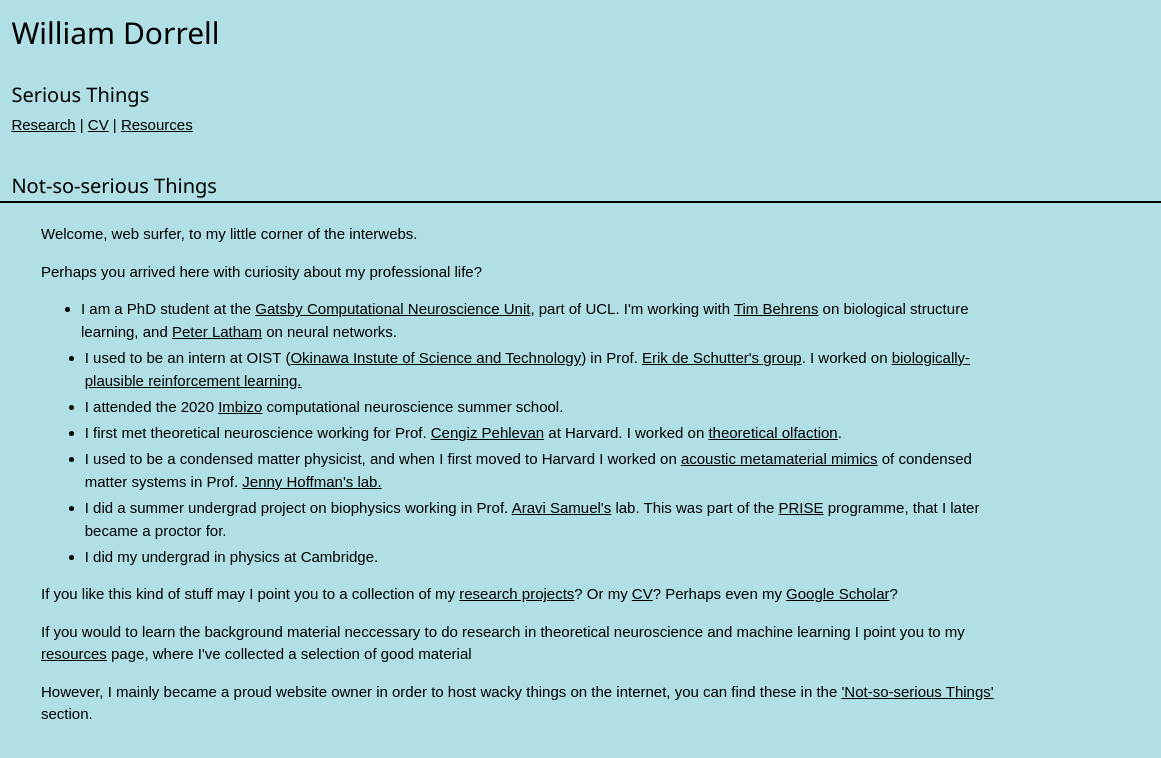
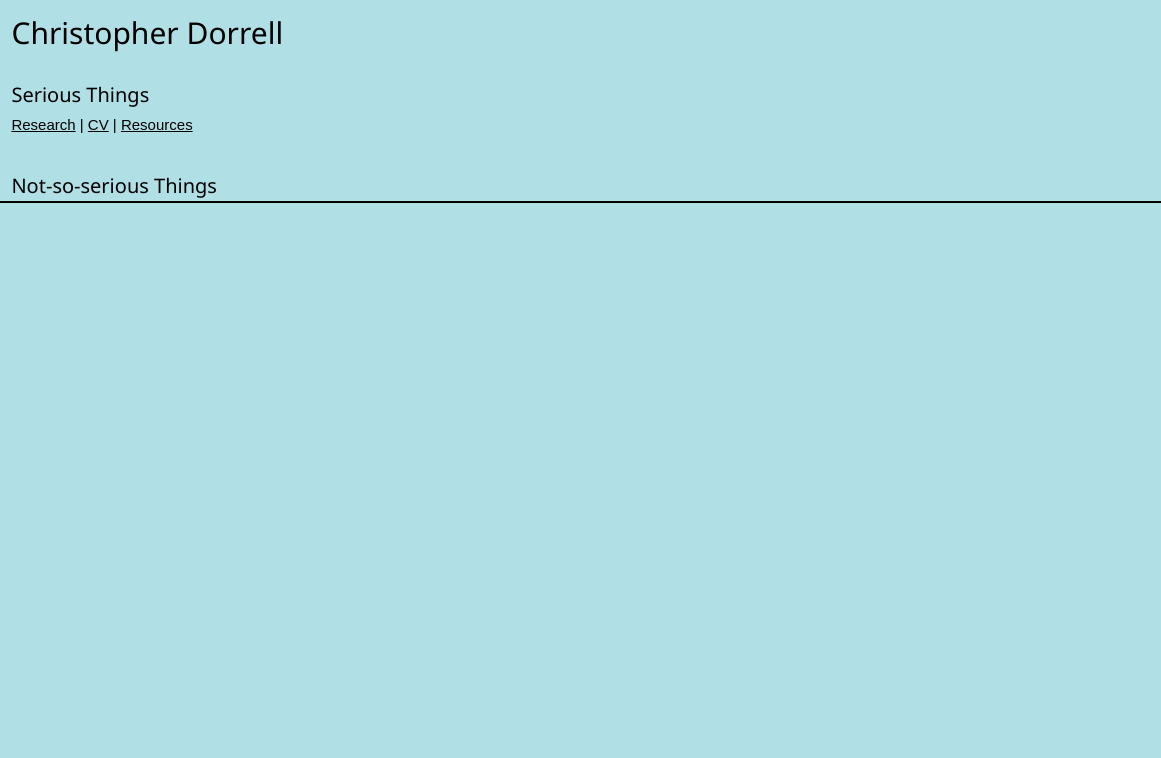
Before and after one commit to Chris-Dorrell/Chris-Dorrell.github.io, a plain HTML site: page index.html in a window 1280 px wide. Shown: the full height of the page, 119-1280 px from the left. Drawn offline with nearby package versions, Linux system fonts and the light colour scheme.

Commit message:
Remove infidel William's name

```diff
--- a/index.html
+++ b/index.html
@@ -1,7 +1,7 @@
 <!DOCTYPE html>
 <html lang="en-UK">
 <head>
-  <title>Will's Wild Website</title>
+  <title>Chris's Homegrown Website</title>
   <meta charset="UTF-8">
   <meta name="viewport" content="width=device-width, initial-scale=1">
   <link rel="stylesheet" href="https://www.w3schools.com/w3css/4/w3.css">
@@ -16,27 +16,11 @@
 	</div>
 
 	<div id="Text"  style = "float:left;text-align:left;margin-left:15px;font-family: Arial;">
-		<h2><a href = "index.html" style = "text-decoration: none;">William Dorrell</a></h2>
+		<h2><a href = "index.html" style = "text-decoration: none;">Christopher Dorrell</a></h2>
 	    <h4 style = "margin-top: 1.25em;margin-bottom:0em"> <a href = "index.html" style = "text-decoration: none;">Serious Things</a> </h4>
 	    <p style = "margin-top: 0.25em;"> <a href = "research.html">Research</a> | <a href="CV.html">CV</a> | <a href = "resources.html">Resources</a></p>
 	    <h4 style = "margin-top: 1.75em;margin-bottom:0em"> <a href = "index2.html" style = "text-decoration: none;">Not-so-serious Things </a></h4>
 	</div>
 	<hr style = "clear:both;border-top: 2px solid;">
-	<div id = "Text" style = "width:75%;margin:0 auto;text-align:left;font-family:Arial;padding-left = 20%">
-		<p> Welcome, web surfer, to my little corner of the interwebs.</p>
-		<p> Perhaps you arrived here with curiosity about my professional life? </p>
-		<ul>
-			<li style = "margin-bottom: 0em">I am a PhD student at the <a href = "http://www.gatsby.ucl.ac.uk/"> Gatsby Computational Neuroscience Unit</a>, part of UCL. I'm working with <a href= "https://www.neuroscience.ox.ac.uk/research-directory/timothy-behrens">Tim Behrens</a> on biological structure learning, and <a href="https://www.gatsby.ucl.ac.uk/~pel/">Peter Latham</a> on neural networks.</li>
-			<li style = "margin: 0.25em">I used to be an intern at OIST (<a href = "https://www.oist.jp/">Okinawa Instute of Science and Technology</a>) in Prof. <a href = "https://groups.oist.jp/cnu">Erik de Schutter's group</a>. I worked on <a href = "research.html#okinawa">biologically-plausible reinforcement learning.</a></li>
-			<li style = "margin: 0.25em">I attended the 2020 <a href = "https://imbizo.africa/">Imbizo</a> computational neuroscience summer school.</li>
-			<li style = "margin: 0.25em">I first met theoretical neuroscience working for Prof. <a href = "https://pehlevan.seas.harvard.edu/">Cengiz Pehlevan</a> at Harvard. I worked on <a href="research.html#olfaction">theoretical olfaction</a>.</li>
-			<li style = "margin: 0.25em">I used to be a condensed matter physicist, and when I first moved to Harvard I worked on <a href = "research.html#meta">acoustic metamaterial mimics</a> of condensed matter systems in Prof. <a href = "http://hoffman.physics.harvard.edu/">Jenny Hoffman's lab.</a></li>
-			<li style = "margin: 0.25em">I did a summer undergrad project on biophysics working in Prof. <a href = "https://scholar.harvard.edu/aravisamuel">Aravi Samuel's</a> lab. This was part of the <a href="https://uraf.harvard.edu/summer-residential-research-programs">PRISE</a> programme, that I later became a proctor for.</li>
-			<li style = "margin: 0.25em">I did my undergrad in physics at Cambridge.</li>
-		</ul>
-		<p> If you like this kind of stuff may I point you to a collection of my <a href = "research.html">research projects</a>? Or my <a href="CV.html">CV</a>? Perhaps even my <a href = "https://scholar.google.com/citations?user=GyVPmtYAAAAJ&hl=en">Google Scholar</a>?</p>
-		<p> If you would to learn the background material neccessary to do research in theoretical neuroscience and machine learning I point you to my <a href ="resources.html">resources</a> page, where I've collected a selection of good material</p>
-		<p> However, I mainly became a proud website owner in order to host wacky things on the internet, you can find these in the <a href="index2.html">'Not-so-serious Things'</a> section. </p>
-	</div>
 </body>
 </html>
```
